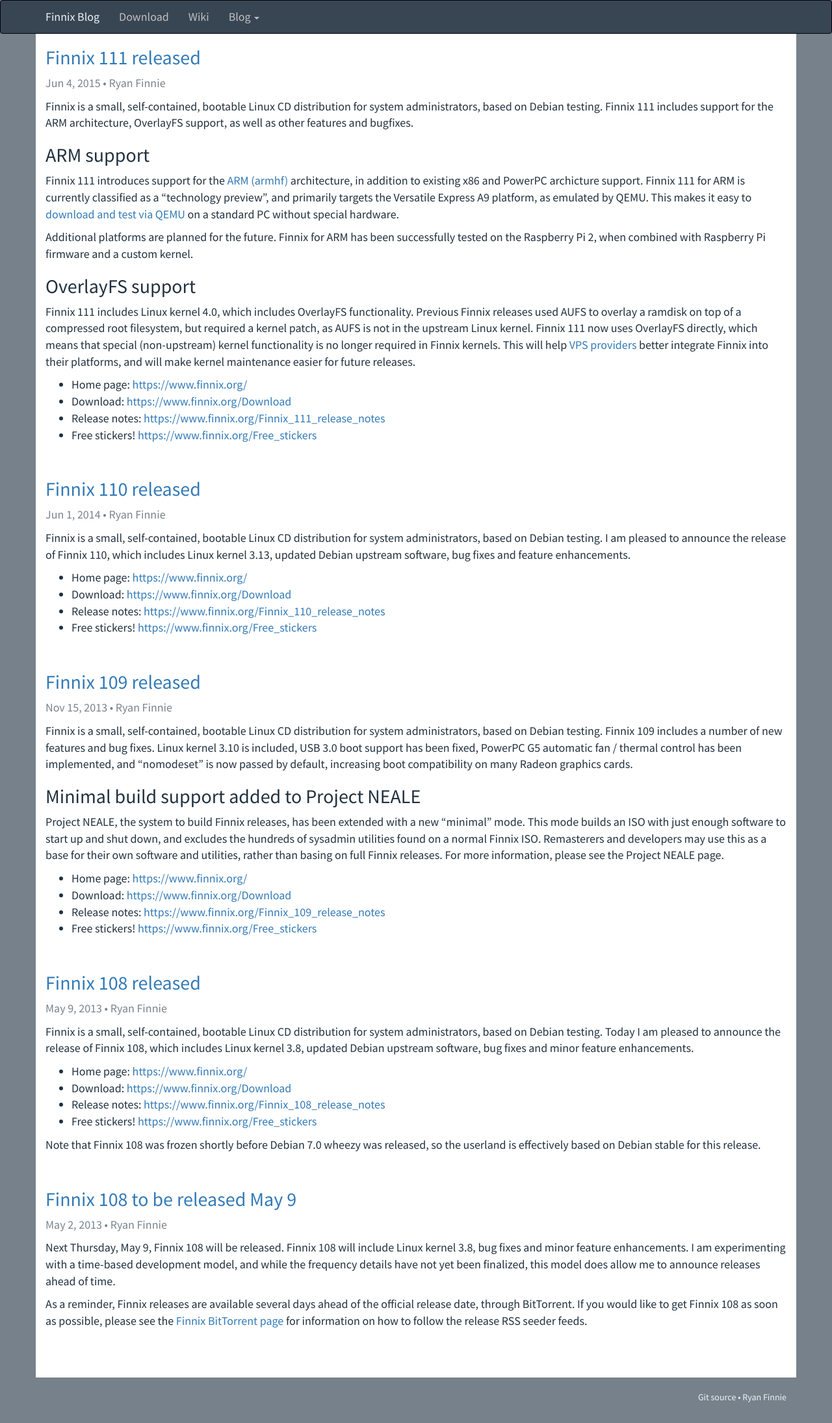
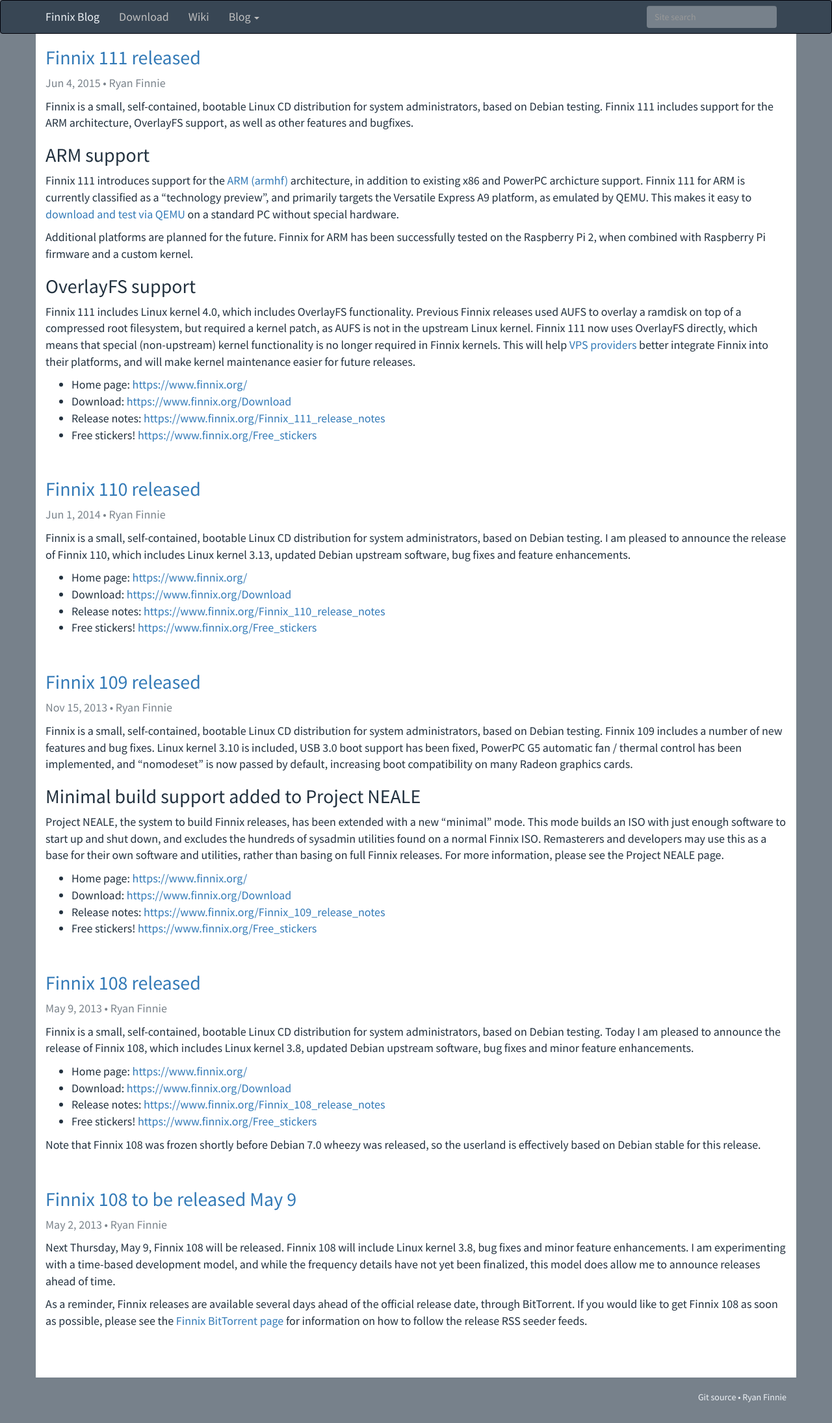
Before and after one commit to finnix/jekyll-finnix, a Jekyll site: the page built from index.html, in a window 1280 px wide. Shown: the whole page at 65% size. Built offline with Jekyll 4.4.1, drawn with Linux system fonts in a browser that asks for light colours; nearby versions of some CDN libraries.

Commit message:
Add Google CSE

```diff
--- a/_config.yml
+++ b/_config.yml
@@ -11,6 +11,7 @@
   - {title: "Wiki", url: "http://www.finnix.org/"}
 keep_files:
   - .git
+cse_id: "015291346489371011935:0kqvmyejwjy"
 
 # Build settings
 markdown: kramdown
--- a/_includes/header.html
+++ b/_includes/header.html
@@ -47,6 +47,15 @@
             {% endif %}
             {% endfor %}
           </ul>
+          {% if site.cse_id %}
+            <form action="https://www.google.com/cse" id="cse-search-box" class="navbar-form navbar-right">
+              <input type="hidden" name="cx" value="{{ site.cse_id }}" />
+              <input type="hidden" name="ie" value="UTF-8" />
+              <div class="form-group">
+                <input type="search" class="form-control" value placeholder="Site search" name="q" />
+              </div>
+            </form>
+          {% endif %}
         </div><!--/.nav-collapse -->
       </div>
     </nav>
```
